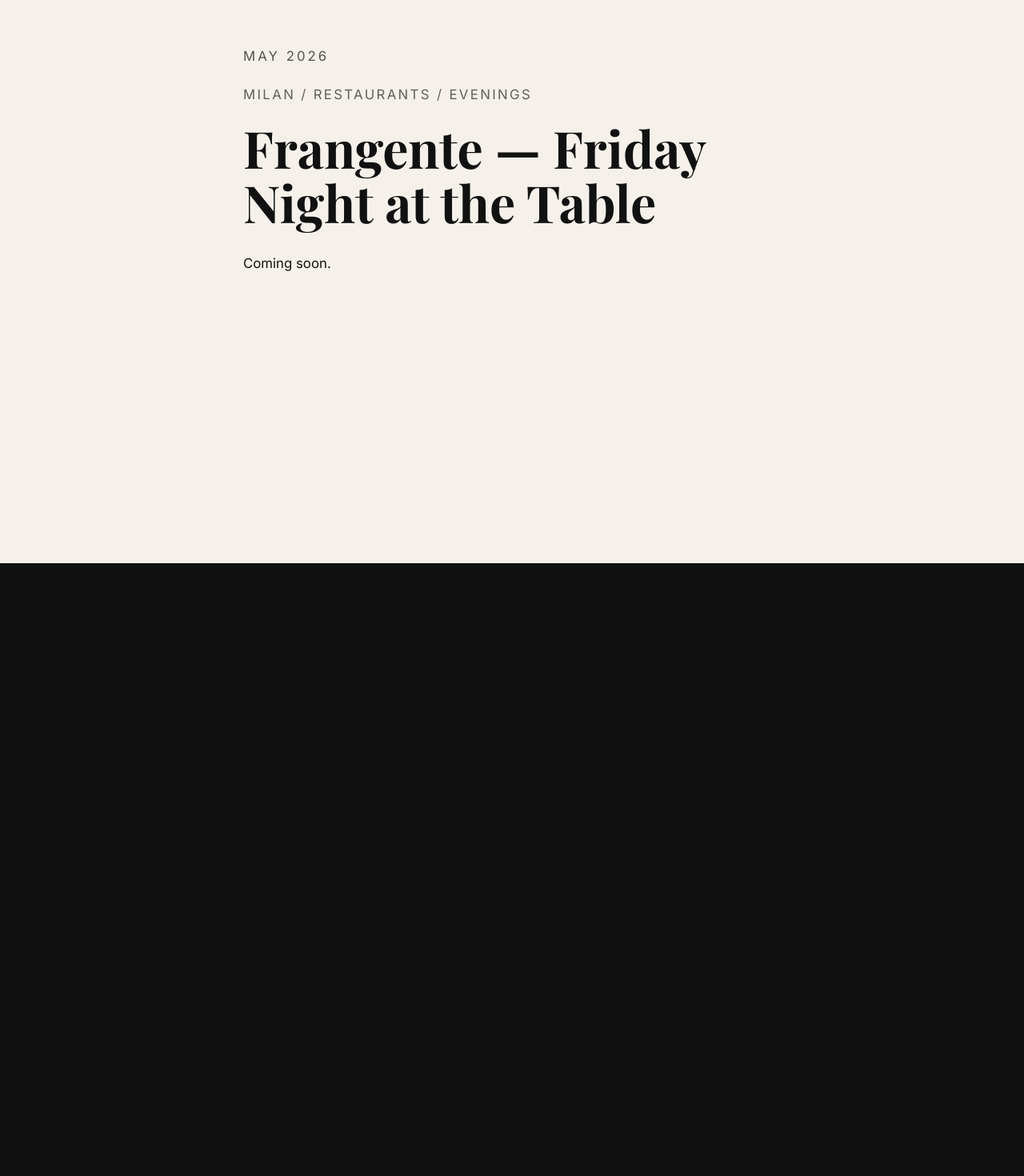
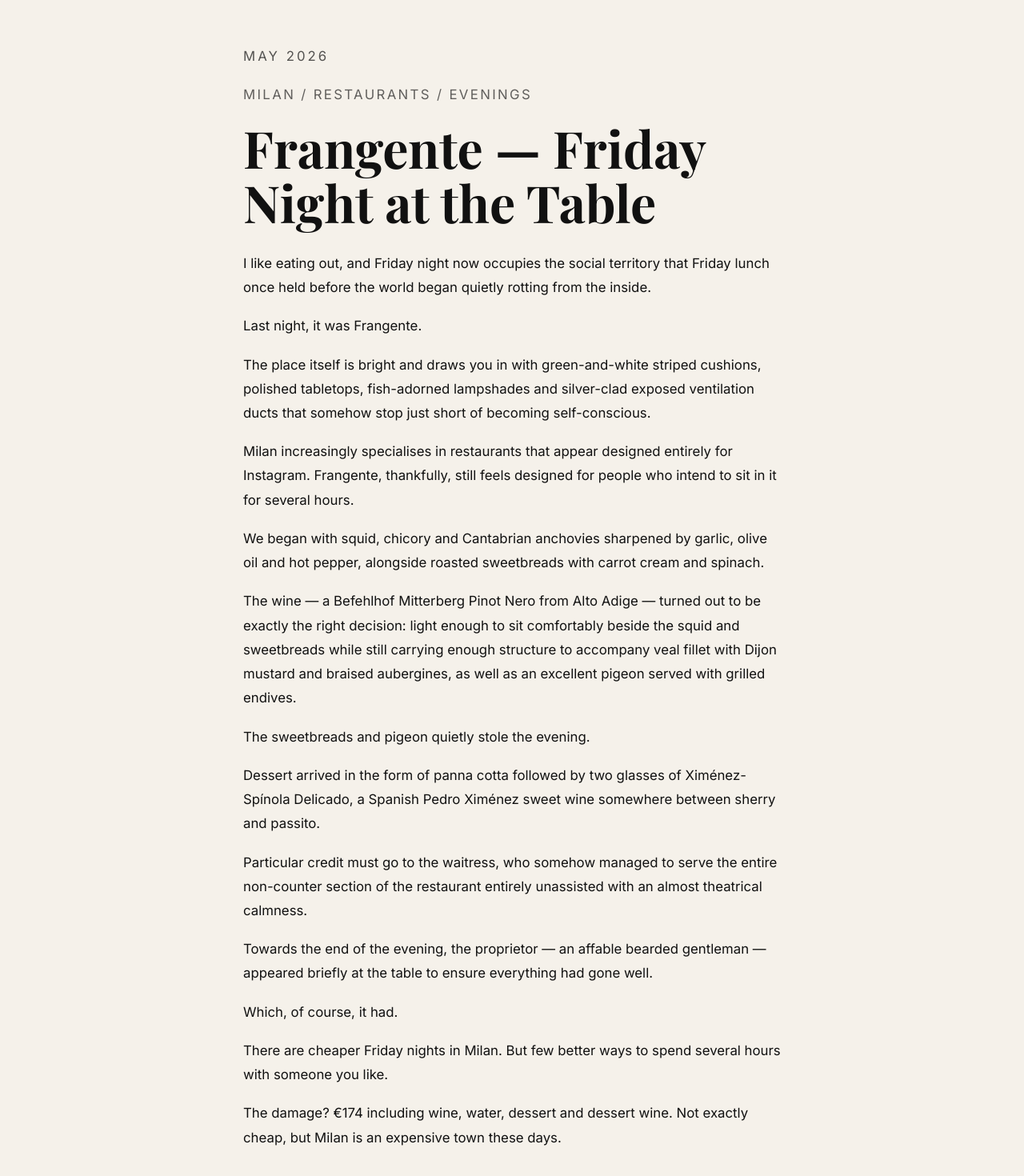
Before and after one commit to stuartfreaks/our-man-in-milan, a Next.js app: page /scribblings/frangente-friday-night in a window 1280 px wide. Shown: the part 96-1566 px from the top of the page at 80% size. Before the commit the page ends 800 px from the top, so only its background shows below. Built offline with nearby package versions, Linux system fonts and the light colour scheme; a web font is replaced by a local one.

Commit message:
Publish Frangente article

```diff
--- a/src/app/scribblings/frangente-friday-night/page.tsx
+++ b/src/app/scribblings/frangente-friday-night/page.tsx
@@ -15,7 +15,72 @@
 
         <h1>Frangente — Friday Night at the Table</h1>
 
-        <p>Coming soon.</p>
+        <p>
+          I like eating out, and Friday night now occupies the social territory
+          that Friday lunch once held before the world began quietly rotting
+          from the inside.
+        </p>
+
+        <p>Last night, it was Frangente.</p>
+
+        <p>
+          The place itself is bright and draws you in with green-and-white
+          striped cushions, polished tabletops, fish-adorned lampshades and
+          silver-clad exposed ventilation ducts that somehow stop just short of
+          becoming self-conscious.
+        </p>
+
+        <p>
+          Milan increasingly specialises in restaurants that appear designed
+          entirely for Instagram. Frangente, thankfully, still feels designed
+          for people who intend to sit in it for several hours.
+        </p>
+
+        <p>
+          We began with squid, chicory and Cantabrian anchovies sharpened by
+          garlic, olive oil and hot pepper, alongside roasted sweetbreads with
+          carrot cream and spinach.
+        </p>
+
+        <p>
+          The wine — a Befehlhof Mitterberg Pinot Nero from Alto Adige — turned
+          out to be exactly the right decision: light enough to sit comfortably
+          beside the squid and sweetbreads while still carrying enough structure
+          to accompany veal fillet with Dijon mustard and braised aubergines, as
+          well as an excellent pigeon served with grilled endives.
+        </p>
+
+        <p>The sweetbreads and pigeon quietly stole the evening.</p>
+
+        <p>
+          Dessert arrived in the form of panna cotta followed by two glasses of
+          Ximénez-Spínola Delicado, a Spanish Pedro Ximénez sweet wine somewhere
+          between sherry and passito.
+        </p>
+
+        <p>
+          Particular credit must go to the waitress, who somehow managed to
+          serve the entire non-counter section of the restaurant entirely
+          unassisted with an almost theatrical calmness.
+        </p>
+
+        <p>
+          Towards the end of the evening, the proprietor — an affable bearded
+          gentleman — appeared briefly at the table to ensure everything had
+          gone well.
+        </p>
+
+        <p>Which, of course, it had.</p>
+
+        <p>
+          There are cheaper Friday nights in Milan. But few better ways to spend
+          several hours with someone you like.
+        </p>
+
+        <p>
+          The damage? €174 including wine, water, dessert and dessert wine. Not
+          exactly cheap, but Milan is an expensive town these days.
+        </p>
       </article>
     </main>
   );
```
